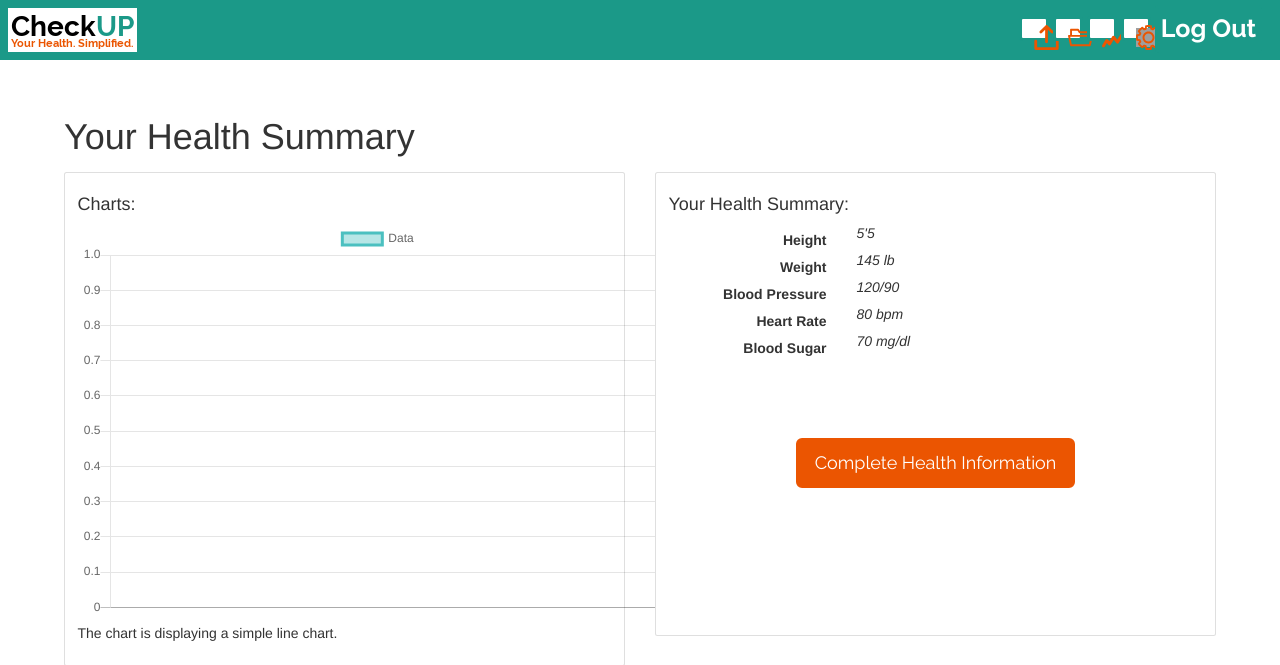
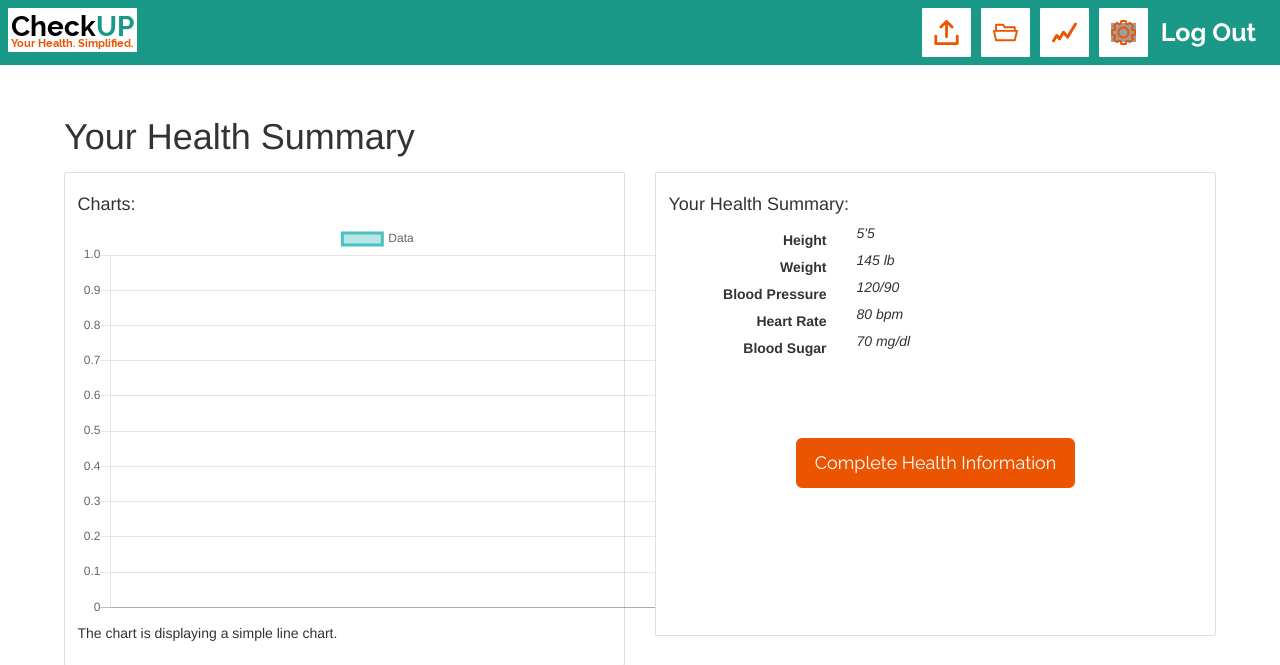
Before and after one commit to shayaansaiyed/CheckUP, a Flask app: page /graphs in a window 1280 px wide. Shown: the top 665 px of the page. Run offline with Flask 2, Linux system fonts and the light colour scheme; data that the repository does not hold is empty; some libraries are stand-ins or nearby versions; grey boxes are pictures that could not be loaded.

```diff
--- a/static/index.css
+++ b/static/index.css
@@ -31,8 +31,8 @@
     cursor: pointer; /* Mouse pointer on hover */
     border: solid;
     border-color: #1b9988;
-    width: 25px;
-    height: 25px;
+    width: 55px;
+    height: 55px;
 }
 
 /* Darker background on mouse-over */
```
